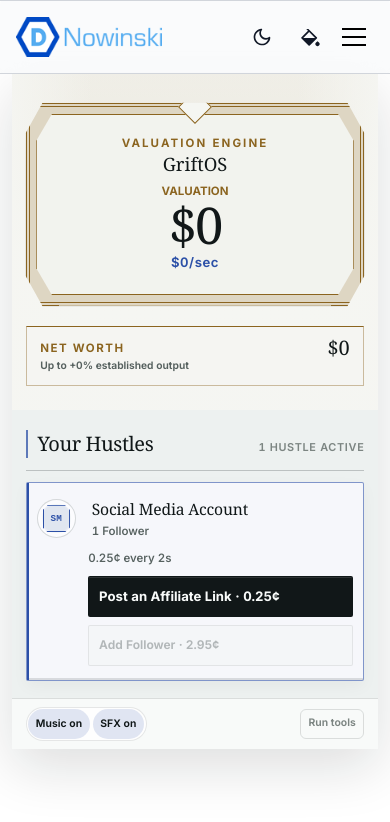
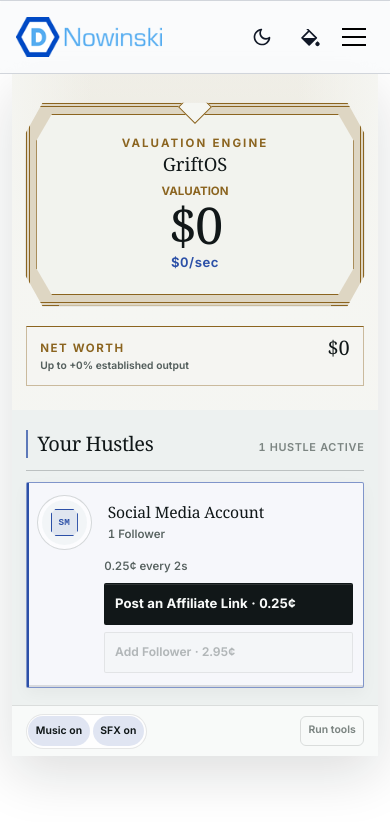
Before and after one commit to dnowinskinet/personal, an Angular app: page /experimental/grift-os in a window 390 px wide. Shown: the top 822 px of the page. Built offline with nearby package versions, Linux system fonts and the light colour scheme.

Commit message:
style(grift-os): reserve Hustle viewport space

```diff
--- a/src/app/pages/experimental/grift-os-game/empires/influence/renderer/ledger/influence-lane.component.scss
+++ b/src/app/pages/experimental/grift-os-game/empires/influence/renderer/ledger/influence-lane.component.scss
@@ -64,7 +64,7 @@
 }
 
 .grift-hustle-grid {
-  grid-template-columns: 2.85rem minmax(9rem, 0.88fr) minmax(8.5rem, 0.72fr) minmax(15rem, 1.18fr);
+  grid-template-columns: 3.85rem minmax(9rem, 0.88fr) minmax(8.5rem, 0.72fr) minmax(15rem, 1.18fr);
   gap: 0.7rem;
   align-items: center;
   padding: 0.62rem 0.7rem;
@@ -74,8 +74,8 @@
 .grift-hustle-settled .grift-hustle-grid { padding-block: 0.48rem; }
 
 .grift-icon-button {
-  width: 2.42rem;
-  height: 2.42rem;
+  width: 3.42rem;
+  height: 3.42rem;
   border-radius: 50%;
   background: var(--grift-institution-channel);
   box-shadow: inset 0 0 0 0.25rem var(--grift-institution-paper);
@@ -179,7 +179,7 @@
 }
 
 @media (max-width: 71.999rem) {
-  .grift-hustle-grid { grid-template-columns: 2.7rem minmax(0, 1fr) minmax(8.5rem, 0.7fr); }
+  .grift-hustle-grid { grid-template-columns: 3.7rem minmax(0, 1fr) minmax(8.5rem, 0.7fr); }
   .grift-hustle-actions { grid-column: 2 / -1; }
   .grift-hustle-actions--manual { grid-template-columns: repeat(2, minmax(0, 1fr)); }
   .grift-hustle-actions--manual .grift-action-primary { grid-column: 1 / -1; }
@@ -187,7 +187,7 @@
 
 @media (max-width: 44rem) {
   .grift-hustle-entry::before { display: none; }
-  .grift-hustle-grid { grid-template-columns: 2.7rem minmax(0, 1fr); gap: 0.5rem; padding: 0.72rem 0.65rem; }
+  .grift-hustle-grid { grid-template-columns: 3.7rem minmax(0, 1fr); gap: 0.5rem; padding: 0.72rem 0.65rem; }
   .grift-hustle-metrics,
   .grift-hustle-actions { grid-column: 2; }
   .grift-hustle-actions--manual,
```
Also changed, not shown: 1 other file (tests, documents, lock files or other folders).
